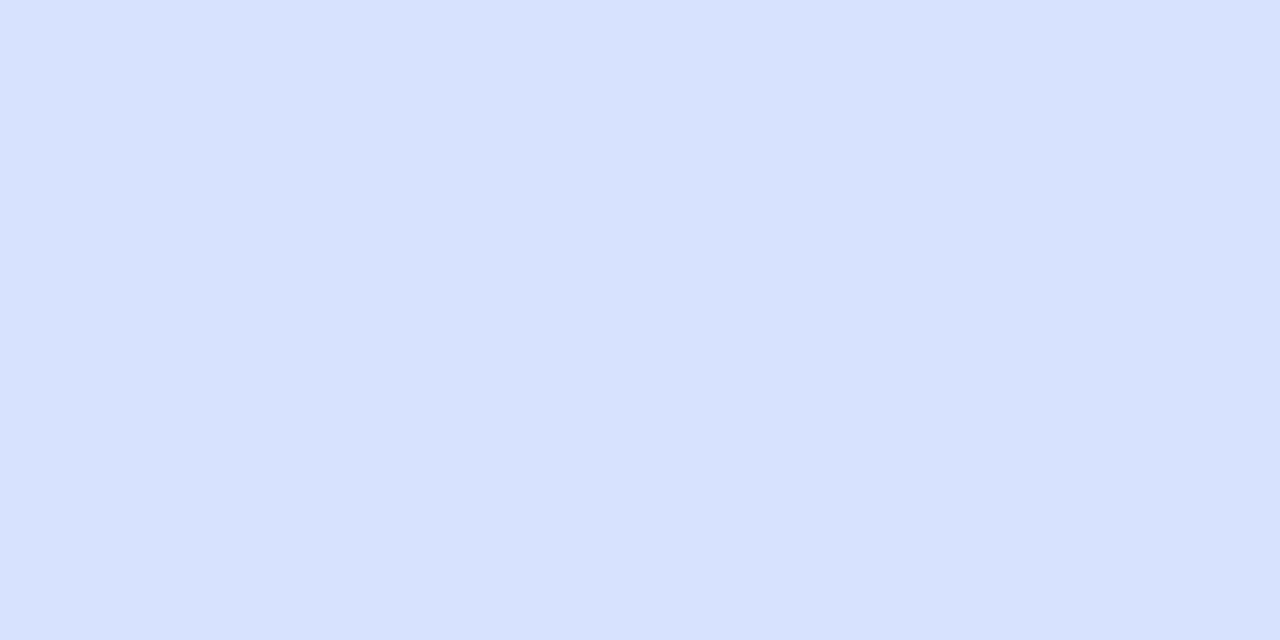
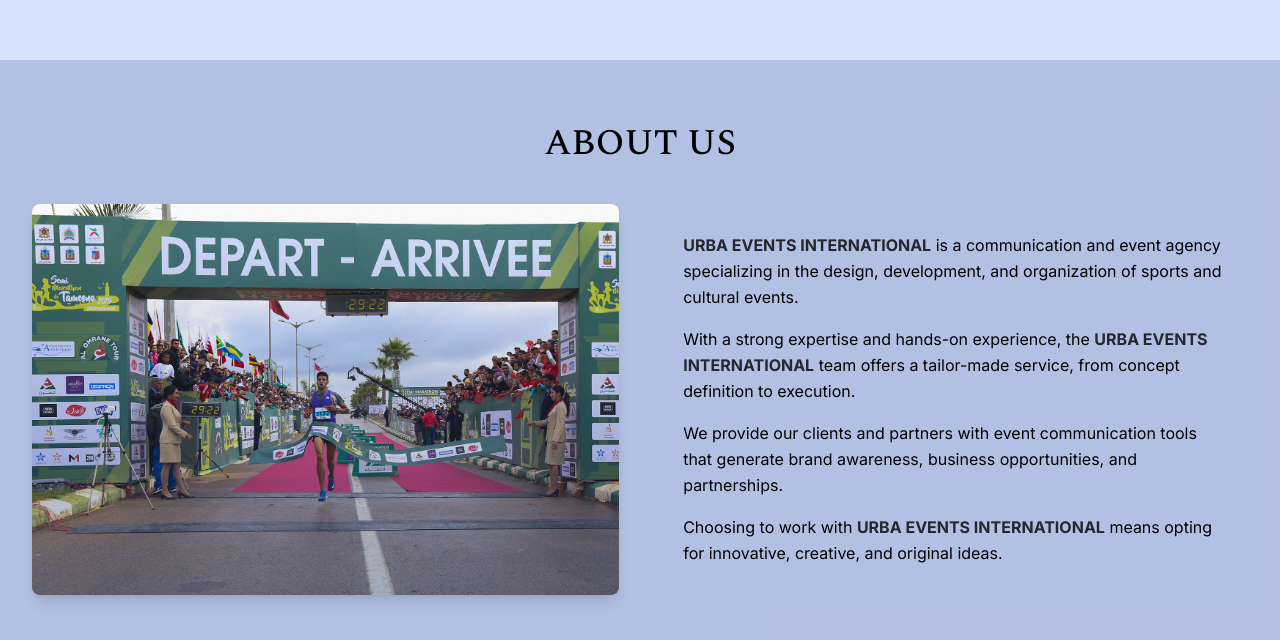
Before and after one commit to No0ne003/Events-website, a Next.js app: page /en in a window 1280 px wide. Shown: the part 1940-2580 px from the top of the page. Before the commit the page ends 2072 px from the top, so only its background shows below. Built offline with nearby package versions, Linux system fonts and the light colour scheme; no server answers.

Commit message:
feat: about us section

```diff
--- /dev/null
+++ b/src/app/[locale]/_components/Home/About/About.tsx
@@ -0,0 +1,56 @@
+import { Icons } from "@/components/icons";
+import SectionTitle from "@/components/ui/SectionTitle";
+import Image from "next/image";
+
+export default function About() {
+  return (
+    <section className="py-16 flex flex-col gap-10 bg-primary/20">
+      <SectionTitle title="About Us" />
+      <div className="container mx-auto flex flex-col md:flex-row items-center gap-10 px-4 md:px-8">
+        <div className="relative w-full md:w-1/2 h-full">
+          <Image
+            src="/semi-marathon-2.jpg"
+            alt="marathon"
+            layout="responsive"
+            width={500}
+            height={400}
+            className="rounded-lg shadow-lg"
+          />
+          <div className="absolute inset-0 bg-gradient-to-t from-primary/40 to-transparent rounded-lg"></div>
+        </div>
+
+        <div className="w-full md:w-1/2 flex flex-col justify-center gap-5 p-6">
+          <div className="max-w-2xl flex flex-col gap-4 leading-relaxed">
+            <p>
+              <strong className="text-foreground/80">
+                URBA EVENTS INTERNATIONAL
+              </strong>{" "}
+              is a communication and event agency specializing in the design,
+              development, and organization of sports and cultural events.
+            </p>
+            <p>
+              With a strong expertise and hands-on experience, the{" "}
+              <strong className="text-foreground/80">
+                URBA EVENTS INTERNATIONAL
+              </strong>{" "}
+              team offers a tailor-made service, from concept definition to
+              execution.
+            </p>
+            <p>
+              We provide our clients and partners with event communication tools
+              that generate brand awareness, business opportunities, and
+              partnerships.
+            </p>
+            <p>
+              Choosing to work with{" "}
+              <strong className="text-foreground/80">
+                URBA EVENTS INTERNATIONAL
+              </strong>{" "}
+              means opting for innovative, creative, and original ideas.
+            </p>
+          </div>
+        </div>
+      </div>
+    </section>
+  );
+}
--- a/src/app/[locale]/_components/Home/Refrences/Refrences.tsx
+++ b/src/app/[locale]/_components/Home/Refrences/Refrences.tsx
@@ -28,7 +28,7 @@
       animate="visible"
       variants={fadeInUp}
       transition={transitionSettings}
-      className="py-8 overflow-x-hidden flex flex-col gap-5 justify-center items-center"
+      className="py-[4.5rem] overflow-x-hidden flex flex-col gap-5 justify-center items-center"
     >
       <SectionTitle title={t("our-references")} />
       <motion.div
--- a/src/app/[locale]/_components/Home/Services/ServiceDetail.tsx
+++ b/src/app/[locale]/_components/Home/Services/ServiceDetail.tsx
@@ -37,7 +37,7 @@
       alt={title}
       width={400}
       height={400}
-      className="z-10 rounded-sm max-sm:w-screen size-[300px] lg:size-[400px] lg:mr-10"
+      className="z-10 rounded-lg max-sm:w-screen size-[300px] lg:size-[400px] lg:mr-10"
     />
   </div>
 );
--- a/src/app/[locale]/_components/Home/Services/Services.tsx
+++ b/src/app/[locale]/_components/Home/Services/Services.tsx
@@ -51,7 +51,7 @@
       animate="visible"
       variants={fadeInUp}
       transition={transitionSettings}
-      className="py-5"
+      className="py-10 bg-gradient-to-t from-primary/20 to-transparent"
     >
       <div className="lg:container flex flex-col justify-center items-center gap-20">
         <div
--- a/src/app/[locale]/page.tsx
+++ b/src/app/[locale]/page.tsx
@@ -2,6 +2,7 @@
 import Hero from "./_components/Home/Hero-section/Hero";
 import Refrences from "./_components/Home/Refrences/Refrences";
 import Services from "./_components/Home/Services/Services";
+import About from "./_components/Home/About/About";
 
 const Home: React.FC = () => {
   const locale = useLocale();
@@ -15,7 +16,7 @@
   const subHeading = t("subHeading");
 
   return (
-    <div className="flex-1 flex flex-col gap-24">
+    <div className="flex-1 flex flex-col">
       <Hero
         locale={locale}
         title={title}
@@ -26,6 +27,7 @@
       />
       <Refrences />
       <Services />
+      <About />
     </div>
   );
 };
```
